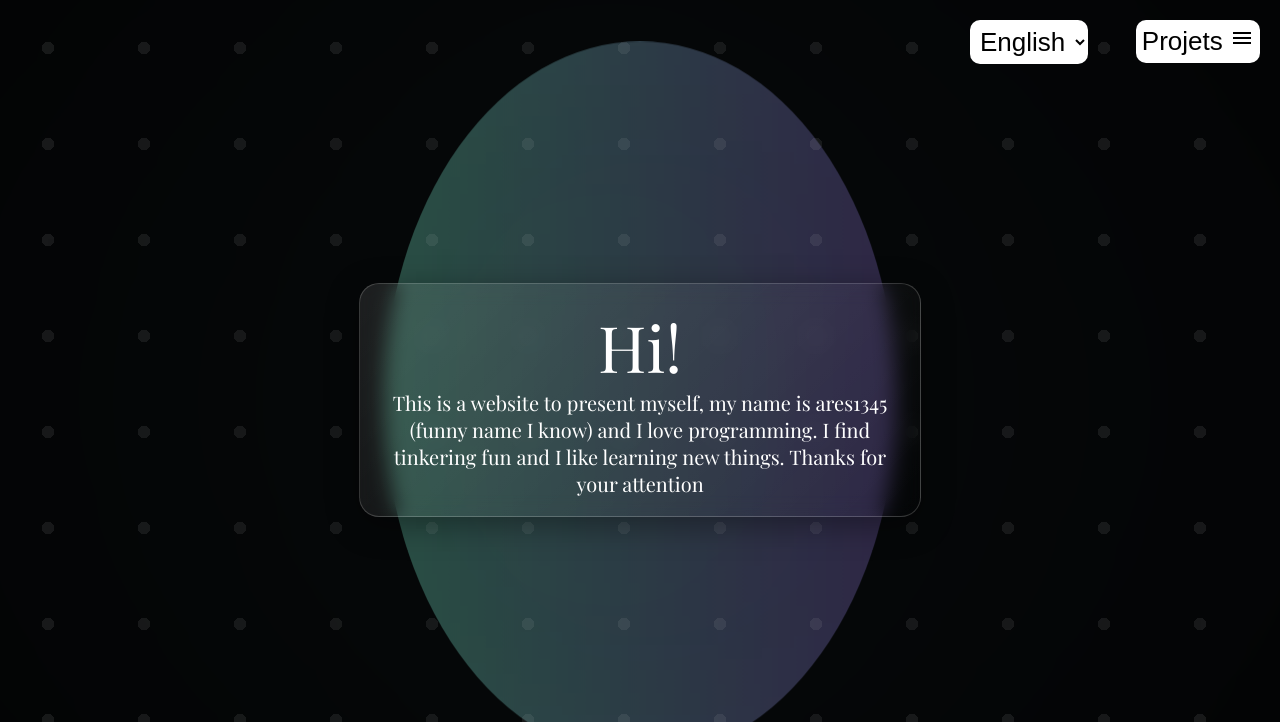
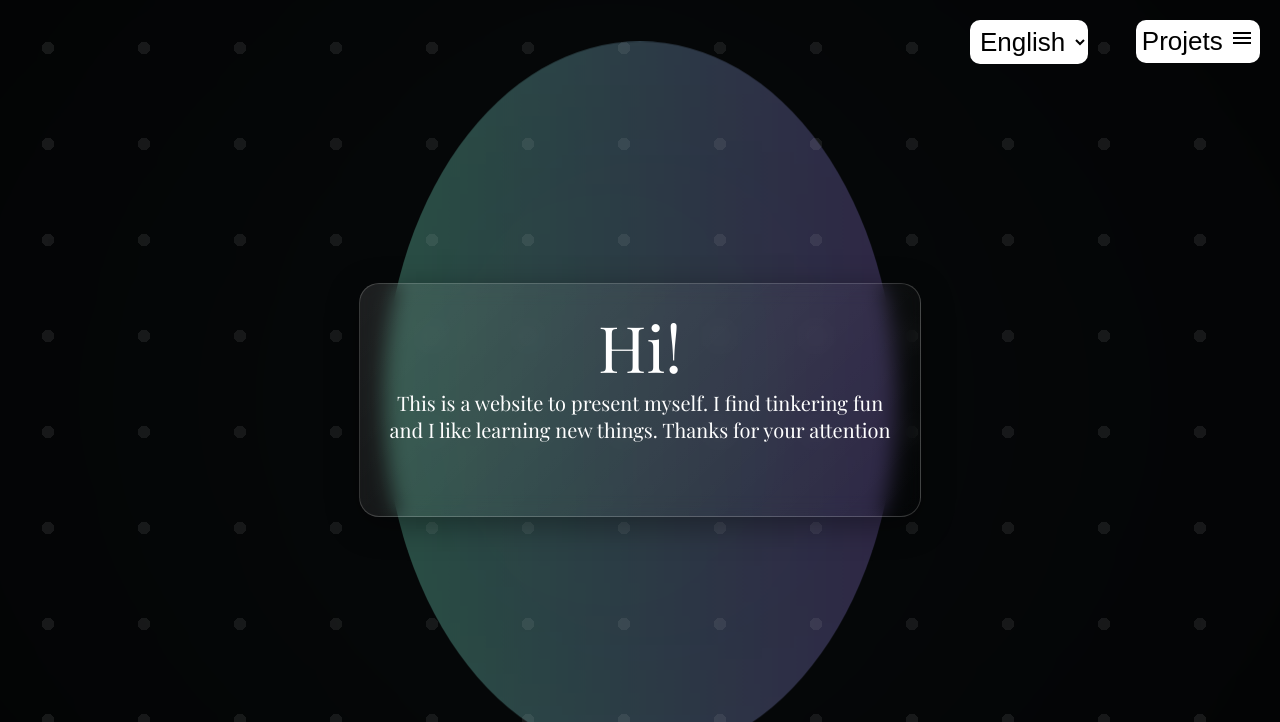
Before and after one commit to ares1345/personal-site, a plain HTML site: page index.html in a window 1280 px wide. Shown: the top 722 px of the page. Drawn offline with nearby package versions, Linux system fonts and the light colour scheme; a web font is replaced by a local one.

Commit message:
minor changes

```diff
--- a/index.html
+++ b/index.html
@@ -20,7 +20,7 @@
 
         <div class="glass">
             <div class="title">Hi!</div>
-            <div class="text">This is a website to present myself, my name is ares1345 (funny name I know) and I love programming. I find tinkering fun and I like learning new things. Thanks for your attention</div>
+            <div class="text">This is a website to present myself. I find tinkering fun and I like learning new things. Thanks for your attention</div>
         </div>
         <div id="blob"></div>
         <div id="blur"></div>
```
